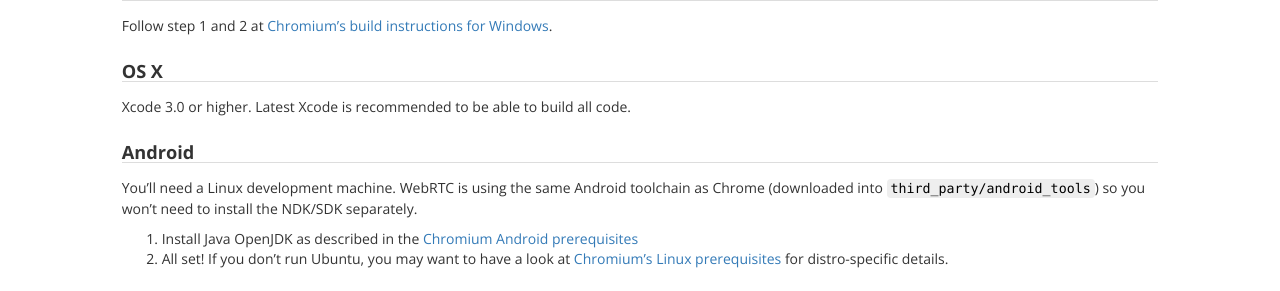
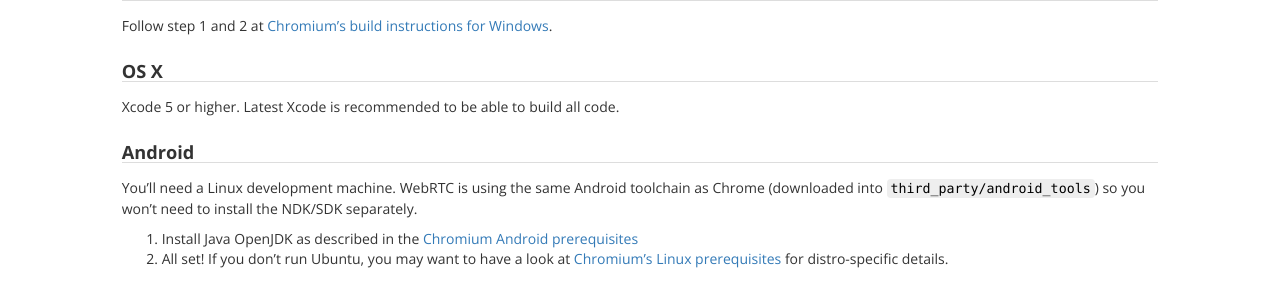
Before and after one commit to webrtc/webrtc-org, a Jekyll site: the page built from native-code/development/prerequisite-sw/index.md, in a window 1280 px wide and 900 px high. Shown: the part 381-672 px from the top of the window. Built offline with Jekyll 4.4.1, drawn with Linux system fonts in a browser that asks for light colours.

Commit message:
Bump required Xcode to 5 to align with Chromium.
https://www.chromium.org/dev/developers/how-tos/get-the-code
mentions that Xcode 5 or later is needed, we should require the same.

```diff
--- a/native-code/development/prerequisite-sw/index.md
+++ b/native-code/development/prerequisite-sw/index.md
@@ -32,7 +32,7 @@ Follow step 1 and 2 at [Chromium's build instructions for Windows][3].
 
 ### OS X
 
-Xcode 3.0 or higher. Latest Xcode is recommended to be able to build all code.
+Xcode 5 or higher. Latest Xcode is recommended to be able to build all code.
 
 
 ### Android
```
